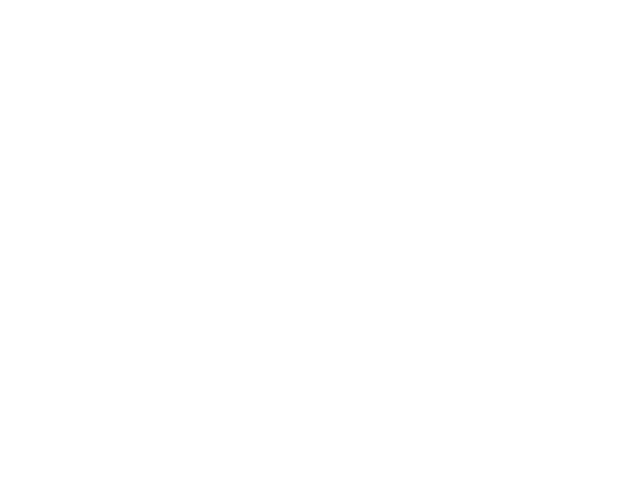
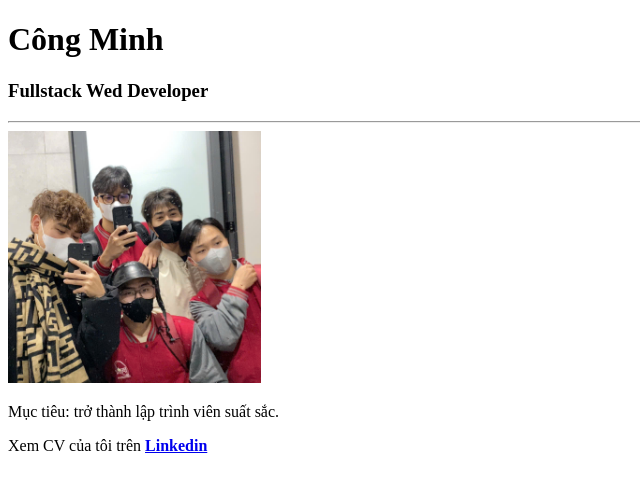
Before and after one commit to C-Minh17/Js-ptit-D24-03, a plain HTML site: page 2025-03-07/BTVN/index.html in a window 1280 px wide. Shown: the whole page, without its empty margins (0-640 px from the left). Drawn offline with Linux system fonts and the light colour scheme.

Commit message:
hoc-js-ptit

```diff
--- a/2025-03-07/BTVN/index.html
+++ b/2025-03-07/BTVN/index.html
@@ -6,6 +6,11 @@
     <title>Document</title>
 </head>
 <body>
-
+    <h1>Công Minh</h1>
+    <h3>Fullstack Wed Developer</h3>
+    <hr>
+    <img src="/2025-03-07/BTVN/assets/images/imgCV.jpg" width="20%" heught="auto" alt="f5 ptit">
+    <p>Mục tiêu: trở thành lập trình viên suất sắc.</p>
+    <p>Xem CV của tôi trên <a href="https://www.linkedin.com/in/c%C3%B4ng-minh-319bb0353/" title="Click để xem CV" target="_blank"><b>Linkedin</b></a></p>
 </body>
 </html>
```
Also changed, not shown: 2025-03-07/BTVN/assets/images/imgCV.jpg (added).
